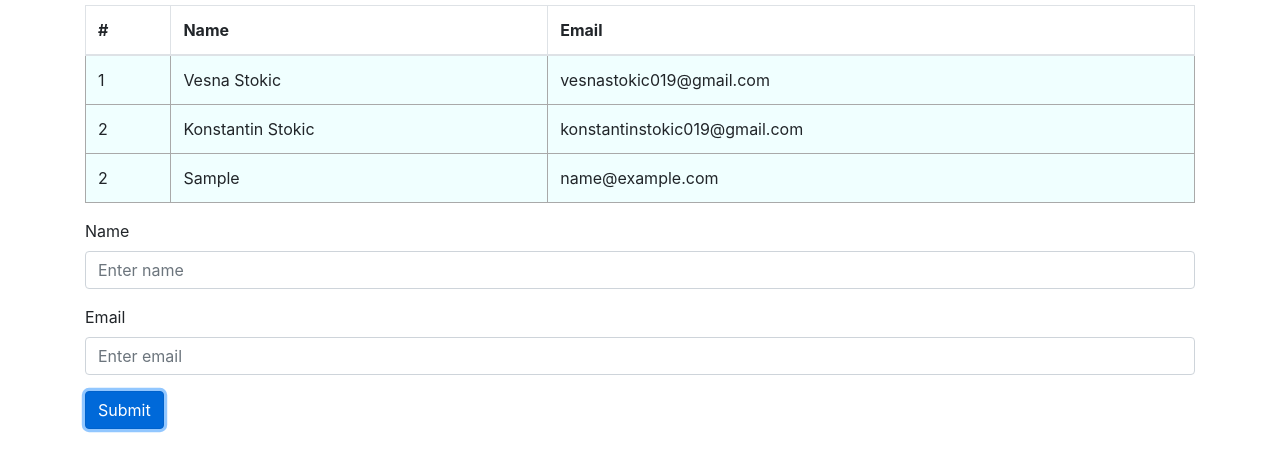
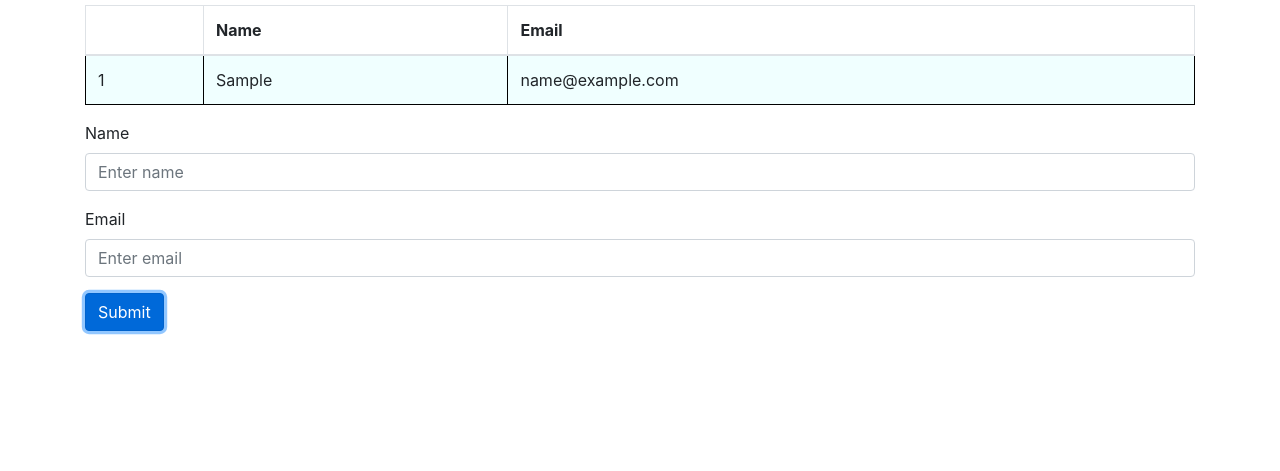
Before and after one commit to vesnastokic/Week-10-assignment, a website: page index.html in a window 1280 px wide. Both pictures are taken after typing "Sample", "name@example.com" into the empty fields and a click on the button "Submit". Shown: the part 51-522 px from the top of the page. Drawn offline with nearby package versions, Linux system fonts and the light colour scheme.

Commit message:
Final changes

```diff
--- a/index.css
+++ b/index.css
@@ -8,8 +8,11 @@
   }
 
   .custom-table td {
-    border-color:darkgray
+    border-color:black
   }
+
+
+
 
   .custom-table input[type="text"],
   .custom-table input[type="email"] {
--- a/index.html
+++ b/index.html
@@ -5,7 +5,7 @@
   <meta name="viewport" content="width=device-width, initial-scale=1.0">
   <title>My Table</title>
   <link href="https://stackpath.bootstrapcdn.com/bootstrap/4.5.2/css/bootstrap.min.css" rel="stylesheet">
-  <link rel="stylesheet" type="text/css" href="index.css">
+  <link rel="stylesheet" href="index.css">
 </head>
 <body>
 
@@ -16,22 +16,13 @@
     <table class="table table-bordered">
       <thead>
         <tr>
-          <th>#</th>
+          <th></th>
           <th>Name</th>
           <th>Email</th>
         </tr>
       </thead>
       <tbody id="table-body">
-        <tr>
-          <td>1</td>
-          <td>Vesna Stokic</td>
-          <td>vesnastokic019@gmail.com</td>
-        </tr>
-        <tr>
-          <td>2</td>
-          <td>Konstantin Stokic</td>
-          <td>konstantinstokic019@gmail.com</td>
-        </tr>
+
       </tbody>
     </table>
 
@@ -45,25 +36,10 @@
         <label for="email">Email</label>
         <input type="email" class="form-control" id="email" placeholder="Enter email" required>
       </div>
-      <button type="button" class="btn btn-primary" onclick="addRow()">Submit</button>
+      <button type="button" class="btn btn-primary" id="button">Submit</button>
     </form>
   </div>
 
-  <script>
-    function addRow() {
-      let name = document.getElementById('name').value;
-      let email = document.getElementById('email').value;
-      let table = document.getElementById('table-body');
-      let newRow = table.insertRow();
-      let cell1 = newRow.insertCell(0);
-      let cell2 = newRow.insertCell(1);
-      let cell3 = newRow.insertCell(2);
-      cell1.innerHTML = table.rows.length - 1; // Numbering rows starting from 1
-      cell2.innerHTML = name;
-      cell3.innerHTML = email;
-      document.getElementById('add-form').reset(); // Reset the form after adding row
-    }
-  </script>
 <script src="index.js"></script>
 </body>
 </html>
--- a/index.js
+++ b/index.js
@@ -1 +1,21 @@
 document.getElementById('table-body').classList.add('custom-table');
+
+let button = document.getElementById('button');
+button.addEventListener('click', addRow);
+
+let rowNum = 0
+
+function addRow() {
+    rowNum += 1;
+    let name = document.getElementById('name').value;
+    let email = document.getElementById('email').value;
+    let table = document.getElementById('table-body');
+    let newRow = table.insertRow();
+    let cell1 = newRow.insertCell(0);
+    let cell2 = newRow.insertCell(1);
+    let cell3 = newRow.insertCell(2);
+    cell1.innerHTML = rowNum; // Numbering rows starting from 1
+    cell2.innerHTML = name;
+    cell3.innerHTML = email;
+    document.getElementById('add-form').reset(); // Reset the form after adding row
+  }
```
